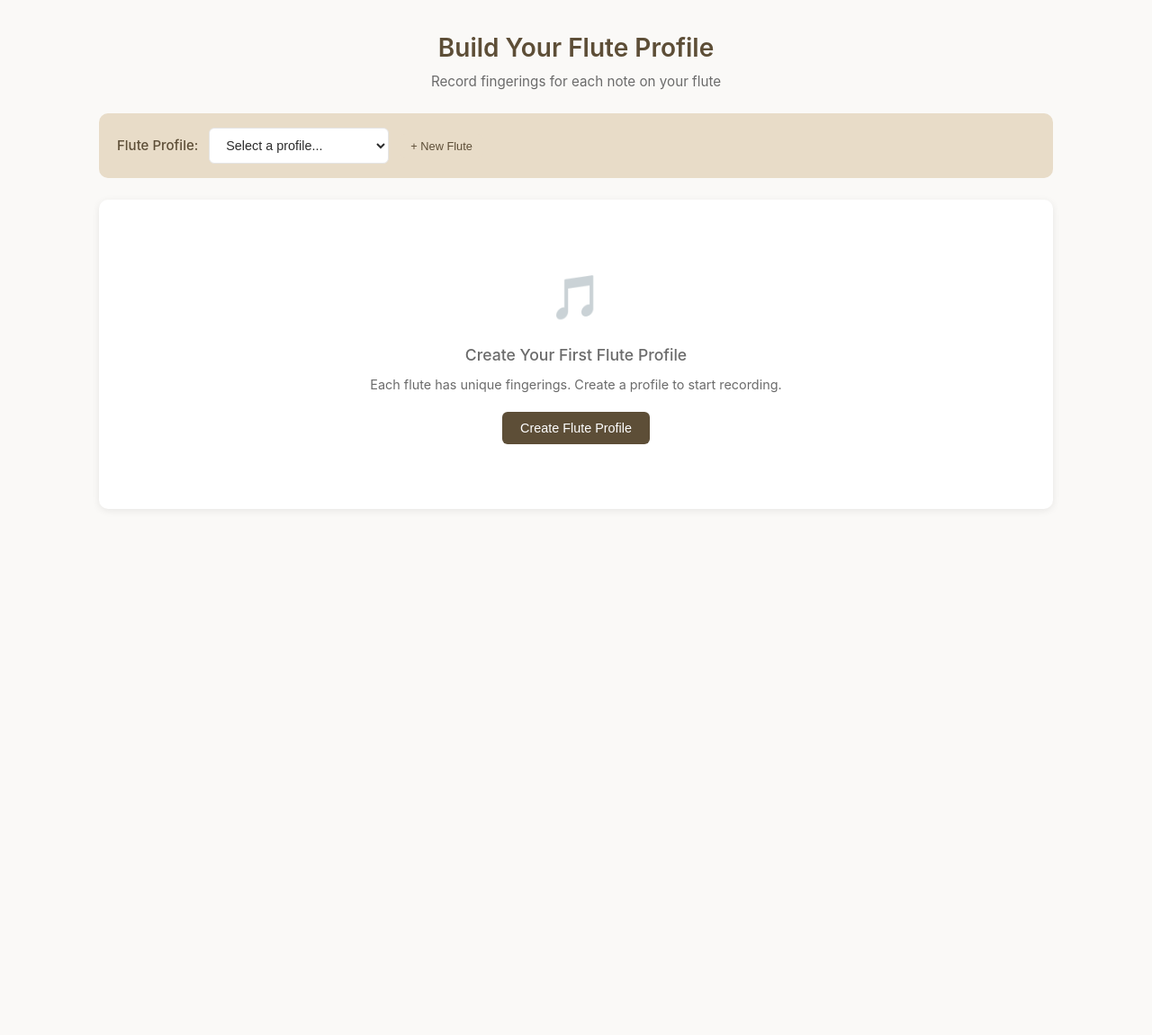
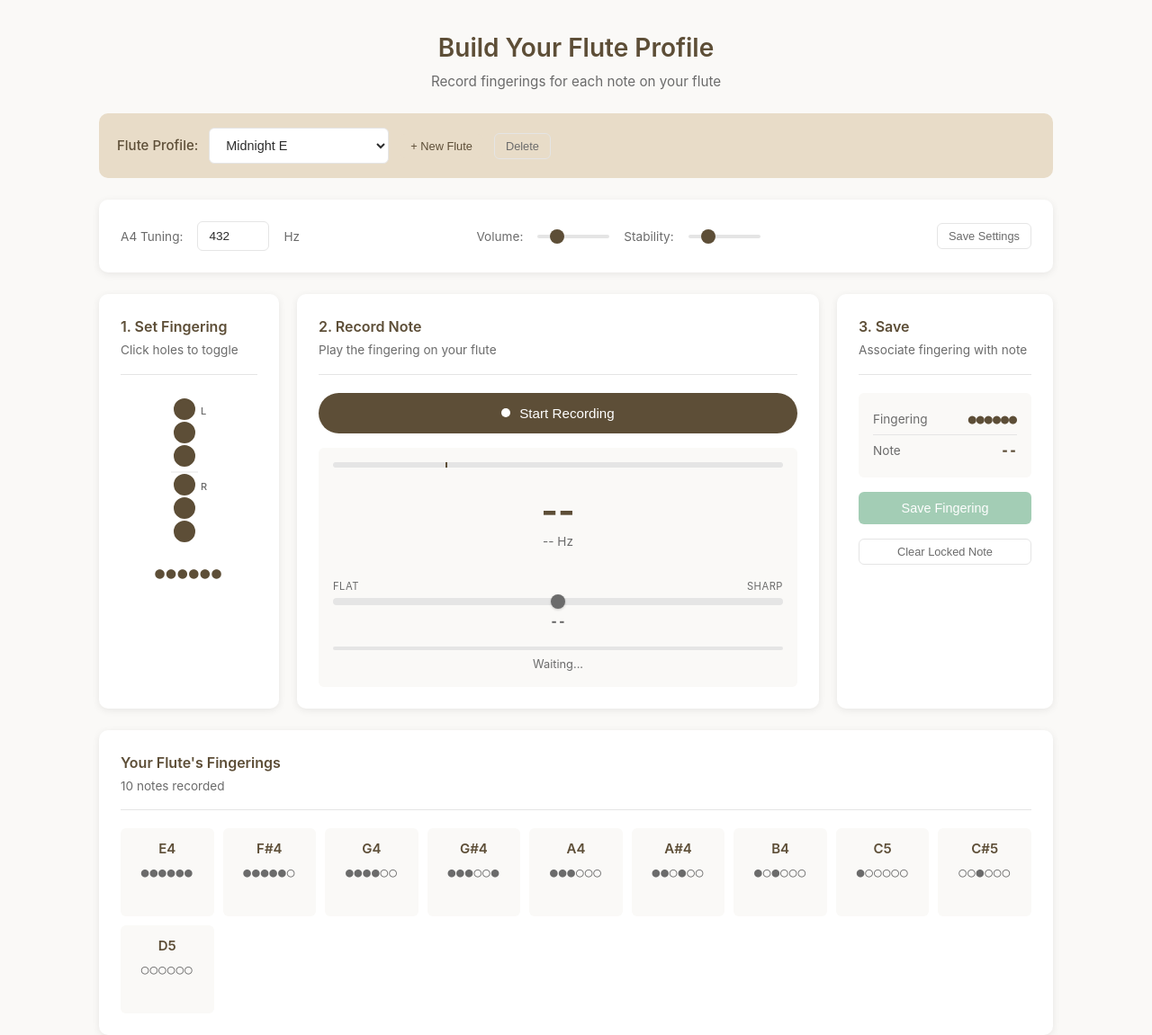
Before and after one commit to jeffsharris/flutehelper, a FastAPI app: page /discover in a window 1280 px wide. Shown: the part 71-1222 px from the top of the page at 90% size. Before the commit the page ends 565 px from the top, so only its background shows below. Run offline with FastAPI, Linux system fonts and the light colour scheme.

Commit message:
Add pitch accuracy meter to recording UI
- Shows cents deviation from ideal note frequency
- Visual indicator moves left (flat) or right (sharp)
- Color coding: green (<5¢), yellow (<15¢), red (>15¢)
- Fix upload area alignment with display: block
- Fix SVG viewBox height for fingering diagram

🤖 Generated with [Claude Code](https://claude.com/claude-code)

Co-Authored-By: Claude Opus 4.5 <noreply@anthropic.com>

```diff
--- /dev/null
+++ b/app/data/profiles.json
@@ -0,0 +1,121 @@
+{
+  "993da901": {
+    "name": "Midnight E",
+    "a4_frequency": 432,
+    "volume_threshold": 0.05,
+    "stability_threshold": 300,
+    "fingerings": {
+      "E4": {
+        "fingering": [
+          1,
+          1,
+          1,
+          1,
+          1,
+          1
+        ],
+        "frequency": 324.10985146981756
+      },
+      "F#4": {
+        "fingering": [
+          1,
+          1,
+          1,
+          1,
+          1,
+          0
+        ],
+        "frequency": 362.0803263057345
+      },
+      "G4": {
+        "fingering": [
+          1,
+          1,
+          1,
+          1,
+          0,
+          0
+        ],
+        "frequency": 382.08267134338746
+      },
+      "A4": {
+        "fingering": [
+          1,
+          1,
+          1,
+          0,
+          0,
+          0
+        ],
+        "frequency": 425.8954200802025
+      },
+      "B4": {
+        "fingering": [
+          1,
+          0,
+          1,
+          0,
+          0,
+          0
+        ],
+        "frequency": 476.98030855984285
+      },
+      "C5": {
+        "fingering": [
+          1,
+          0,
+          0,
+          0,
+          0,
+          0
+        ],
+        "frequency": 514.0018050591552
+      },
+      "D5": {
+        "fingering": [
+          0,
+          0,
+          0,
+          0,
+          0,
+          0
+        ],
+        "frequency": 569.7086084938562
+      },
+      "C#5": {
+        "fingering": [
+          0,
+          0,
+          1,
+          0,
+          0,
+          0
+        ],
+        "frequency": 549.0165671461908
+      },
+      "A#4": {
+        "fingering": [
+          1,
+          1,
+          0,
+          1,
+          0,
+          0
+        ],
+        "frequency": 456.4474053122462
+      },
+      "G#4": {
+        "fingering": [
+          1,
+          1,
+          1,
+          0,
+          0,
+          1
+        ],
+        "frequency": 416.750239357012
+      }
+    },
+    "created_at": "2025-12-25T12:11:50.885880"
+  }
+}
--- /dev/null
+++ b/app/data/settings.json
@@ -0,0 +1,3 @@
+{
+  "last_profile": "993da901"
+}
--- a/app/static/css/styles.css
+++ b/app/static/css/styles.css
@@ -304,6 +304,7 @@ a:hover {
 
 /* ===== Upload Section ===== */
 .upload-area {
+    display: block;
     border: 2px dashed var(--border);
     border-radius: var(--radius);
     padding: 40px 20px;
@@ -519,6 +520,62 @@ a:hover {
     font-size: 0.85rem;
     color: var(--text-muted);
     margin-top: 4px;
+}
+
+/* Pitch Accuracy Meter */
+.pitch-meter {
+    margin: 16px 0;
+    text-align: center;
+}
+
+.pitch-labels {
+    display: flex;
+    justify-content: space-between;
+    font-size: 0.7rem;
+    color: var(--text-muted);
+    margin-bottom: 4px;
+    text-transform: uppercase;
+    letter-spacing: 0.5px;
+}
+
+.pitch-track {
+    position: relative;
+    height: 8px;
+    background: var(--border);
+    border-radius: 4px;
+    overflow: visible;
+}
+
+.pitch-center {
+    position: absolute;
+    left: 50%;
+    top: -2px;
+    width: 2px;
+    height: 12px;
+    background: var(--text-muted);
+    transform: translateX(-50%);
+    border-radius: 1px;
+}
+
+.pitch-indicator {
+    position: absolute;
+    top: -4px;
+    left: 50%;
+    width: 16px;
+    height: 16px;
+    background: var(--text-muted);
+    border-radius: 50%;
+    transform: translateX(-50%);
+    transition: left 0.1s ease, background 0.2s ease;
+    box-shadow: 0 1px 3px rgba(0,0,0,0.2);
+}
+
+.pitch-cents {
+    margin-top: 8px;
+    font-family: 'SF Mono', Monaco, monospace;
+    font-size: 0.9rem;
+    font-weight: 600;
+    color: var(--text-muted);
 }
 
 .stability-bar {
--- a/app/templates/discover.html
+++ b/app/templates/discover.html
@@ -119,6 +119,19 @@
                             <div class="detected-note">
                                 <div class="note-display" id="detected-note">--</div>
                                 <div class="note-freq" id="detected-freq">-- Hz</div>
+                            </div>
+
+                            <!-- Pitch accuracy meter -->
+                            <div class="pitch-meter">
+                                <div class="pitch-labels">
+                                    <span>flat</span>
+                                    <span>sharp</span>
+                                </div>
+                                <div class="pitch-track">
+                                    <div class="pitch-center"></div>
+                                    <div class="pitch-indicator" id="pitch-indicator"></div>
+                                </div>
+                                <div class="pitch-cents" id="pitch-cents">--</div>
                             </div>
 
                             <div class="stability-bar">
@@ -498,6 +511,7 @@
                 document.getElementById('detected-freq').textContent = '-- Hz';
                 document.getElementById('stability-bar').style.width = '0%';
                 document.getElementById('stability-text').textContent = 'Below threshold';
+                resetPitchMeter();
                 requestAnimationFrame(detectPitch);
                 return;
             }
@@ -508,6 +522,11 @@
                 const note = frequencyToNote(freq);
                 document.getElementById('detected-note').textContent = note;
                 document.getElementById('detected-freq').textContent = freq.toFixed(1) + ' Hz';
+
+                // Calculate cents deviation
+                const idealFreq = noteFreqs[note];
+                const cents = 1200 * Math.log2(freq / idealFreq);
+                updatePitchMeter(cents);
 
                 const now = Date.now();
                 if (note === lastDetectedNote) {
@@ -581,6 +600,42 @@
             return closest;
         }
 
+        function updatePitchMeter(cents) {
+            const indicator = document.getElementById('pitch-indicator');
+            const centsDisplay = document.getElementById('pitch-cents');
+
+            // Clamp cents to -50 to +50 for display
+            const clampedCents = Math.max(-50, Math.min(50, cents));
+
+            // Convert to percentage (0% = -50 cents, 50% = 0 cents, 100% = +50 cents)
+            const position = ((clampedCents + 50) / 100) * 100;
+            indicator.style.left = position + '%';
+
+            // Color based on accuracy (green = in tune, yellow/red = out of tune)
+            const absCents = Math.abs(cents);
+            let color;
+            if (absCents < 5) {
+                color = 'var(--success)'; // In tune
+            } else if (absCents < 15) {
+                color = 'var(--warning)'; // Slightly off
+            } else {
+                color = 'var(--error)'; // Out of tune
+            }
+            indicator.style.background = color;
+
+            // Display cents value
+            const sign = cents >= 0 ? '+' : '';
+            centsDisplay.textContent = sign + Math.round(cents) + '¢';
+            centsDisplay.style.color = color;
+        }
+
+        function resetPitchMeter() {
+            document.getElementById('pitch-indicator').style.left = '50%';
+            document.getElementById('pitch-indicator').style.background = 'var(--text-muted)';
+            document.getElementById('pitch-cents').textContent = '--';
+            document.getElementById('pitch-cents').style.color = 'var(--text-muted)';
+        }
+
         // Clear locked note
         document.getElementById('clear-btn').onclick = () => {
             lockedNote = null;
```
